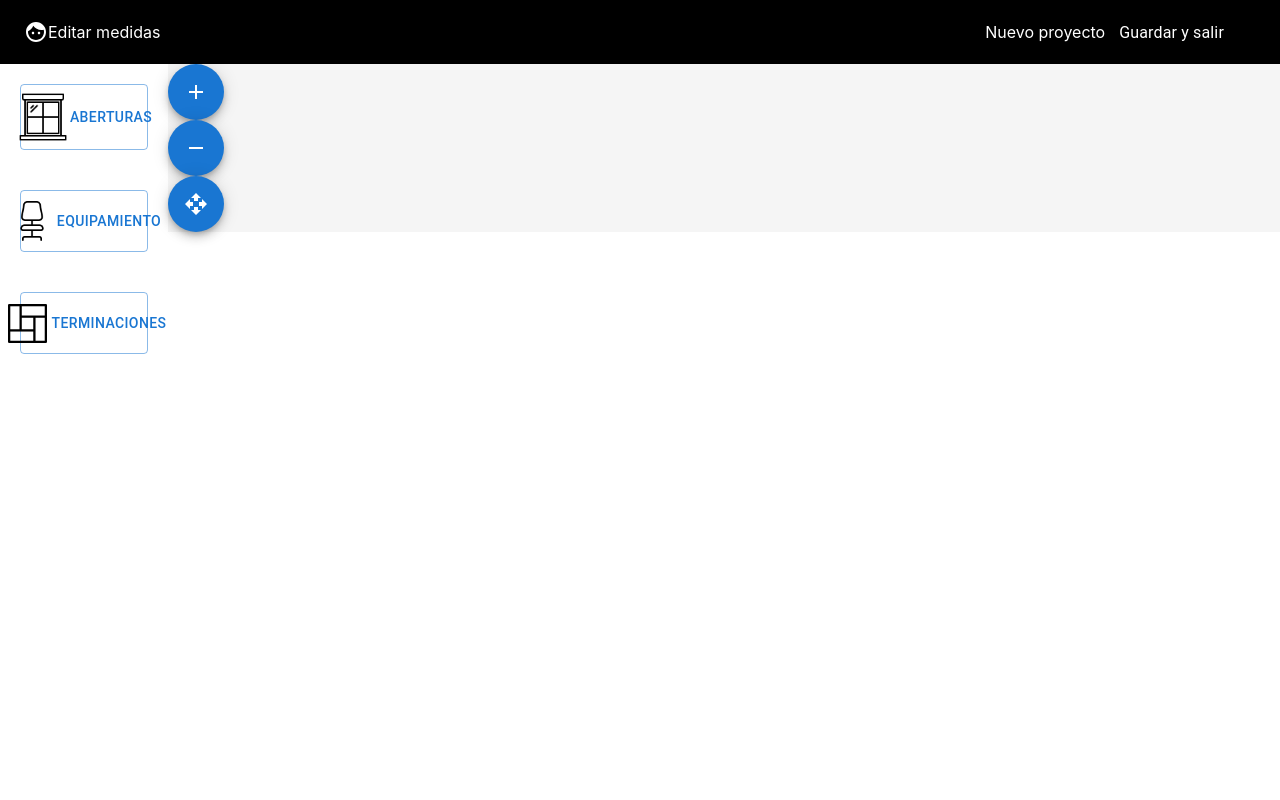
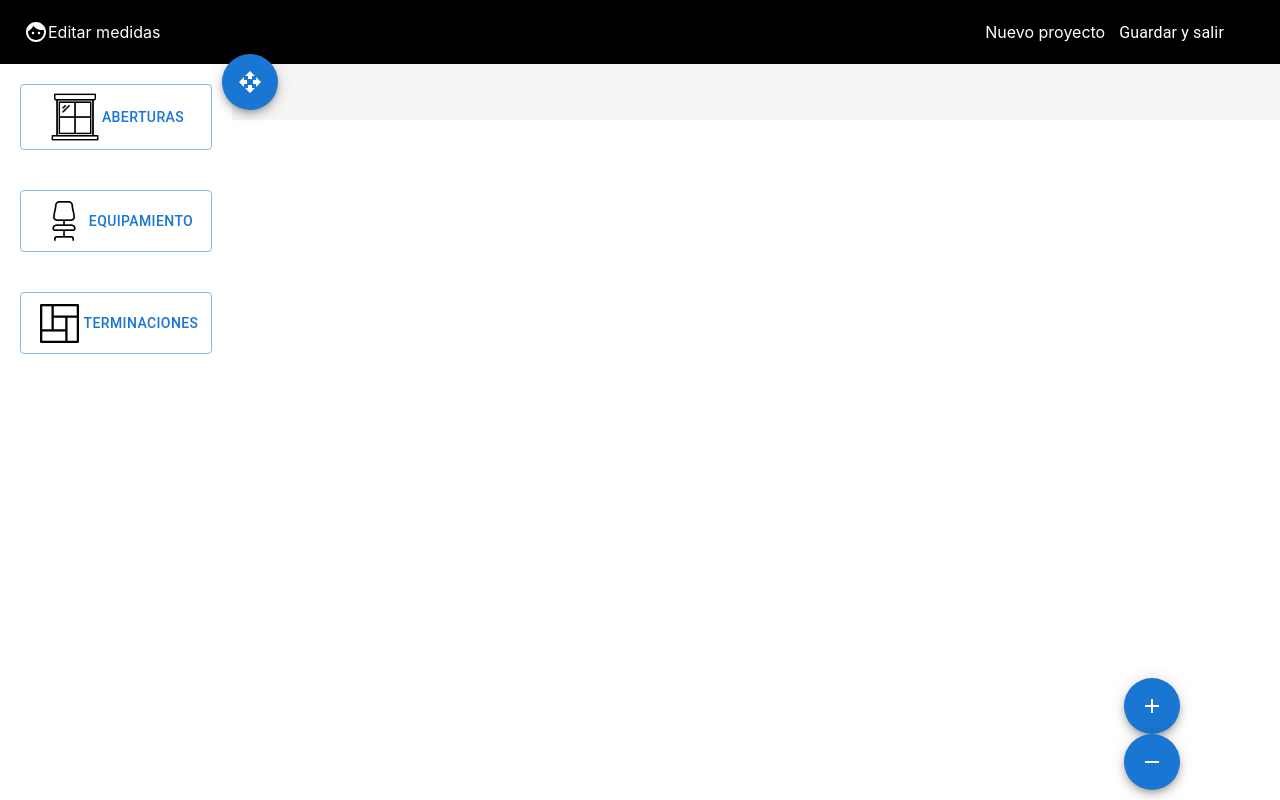
Before and after one commit to mateogioia/reactchallenge, a React (Create React App) app in the folder reactchallenge/: page / in a window 1280 px wide. Built offline with nearby package versions, Linux system fonts and the light colour scheme.

Commit message:
move fab buttons

```diff
--- a/reactchallenge/src/pages/Home.js
+++ b/reactchallenge/src/pages/Home.js
@@ -39,7 +39,7 @@ function Home() {
       </div>
       <div style={{ backgroundColor: "#F5F5F5" }}>
         {showButtons}
-        <Stack spacing={0}>
+        <Stack spacing={0} className={classes.fabStack}>
           <Fab
             onClick={() => {
               console.log("+ button clicked");
@@ -60,6 +60,7 @@ function Home() {
           </Fab>
         </Stack>
         <Fab
+        className={classes.expand}
           onClick={() => {
             console.log("Expand button clicked");
           }}
--- a/reactchallenge/src/pages/Home.module.css
+++ b/reactchallenge/src/pages/Home.module.css
@@ -1,7 +1,19 @@
 .sidenav {
     float: left;
-    width: 10%;
+    width: 15%;
     height: 100%; /* only for demonstration, should be removed */
     background-color: #FFFFFF;
     padding: 20px;
   }
+
+  .expand {
+    position: absolute;
+    bottom: 10px;
+    right: 10px;
+  }
+
+  .fabStack {
+    position: absolute;
+    bottom: 10px;
+    right: 100px;
+  }
```
